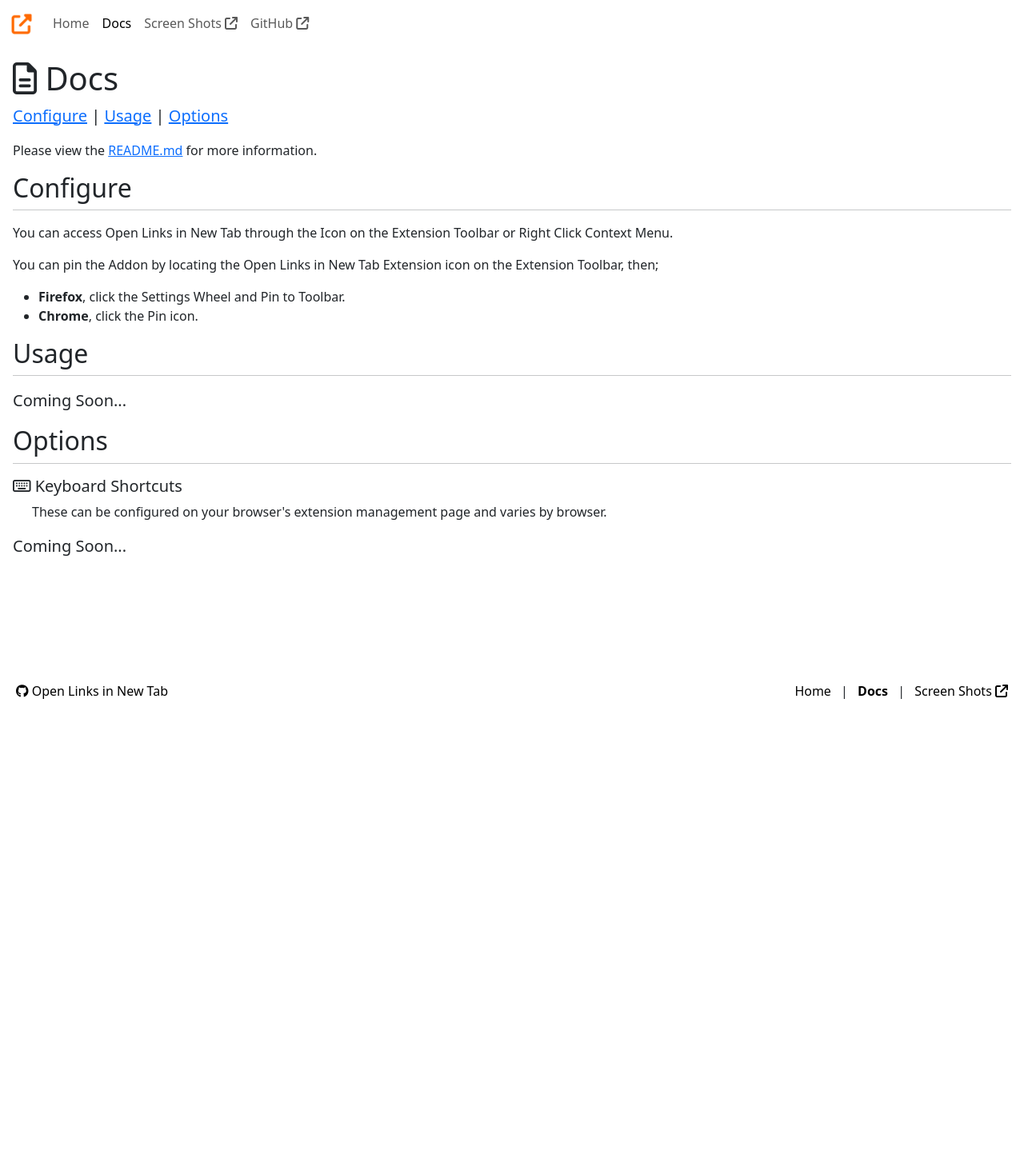
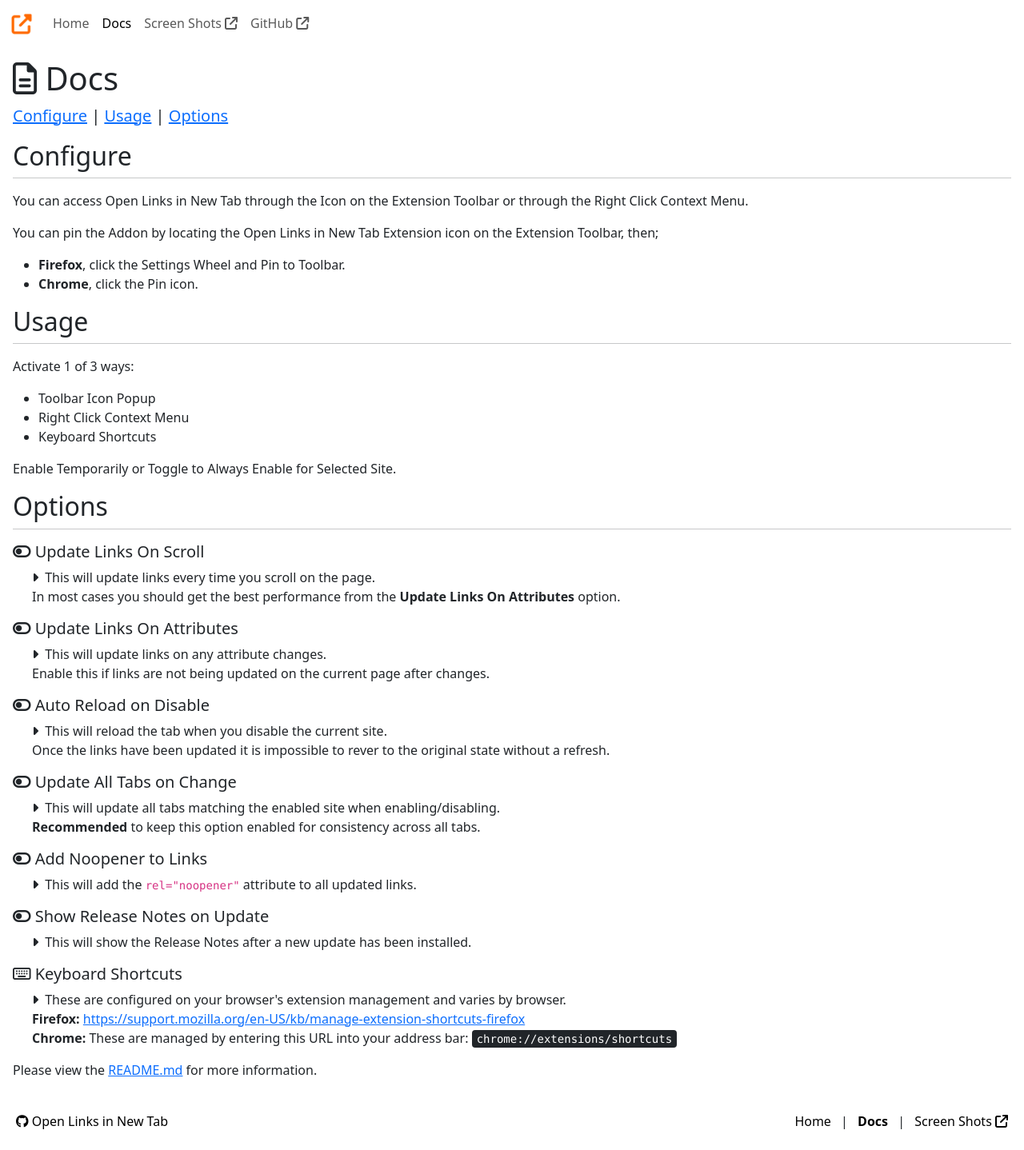
Before and after one commit to cssnr/open-links-in-new-tab-site, a Jekyll site: the page built from docs.html, in a window 1280 px wide. Shown: the whole page at 80% size. Built offline with Jekyll 4.4.1, drawn with Linux system fonts in a browser that asks for light colours; comment, search, counter and statistics services are not loaded; before the commit the page ends 900 px from its top, so only the background shows below that.

```diff
--- a/_layouts/default.html
+++ b/_layouts/default.html
@@ -26,8 +26,8 @@
     {% endif %}
 
     <link rel="icon" href="/favicon.ico" sizes="any">
-    <link rel="stylesheet" href="https://cdnjs.cloudflare.com/ajax/libs/bootstrap/5.3.2/css/bootstrap.min.css" integrity="sha512-b2QcS5SsA8tZodcDtGRELiGv5SaKSk1vDHDaQRda0htPYWZ6046lr3kJ5bAAQdpV2mmA/4v0wQF9MyU6/pDIAg==" crossorigin="anonymous" referrerpolicy="no-referrer" />
-    <link rel="stylesheet" href="https://cdnjs.cloudflare.com/ajax/libs/font-awesome/6.4.2/css/all.min.css" integrity="sha512-z3gLpd7yknf1YoNbCzqRKc4qyor8gaKU1qmn+CShxbuBusANI9QpRohGBreCFkKxLhei6S9CQXFEbbKuqLg0DA==" crossorigin="anonymous" referrerpolicy="no-referrer" />
+    <link rel="stylesheet" href="https://cdnjs.cloudflare.com/ajax/libs/bootstrap/5.3.3/css/bootstrap.min.css" integrity="sha512-jnSuA4Ss2PkkikSOLtYs8BlYIeeIK1h99ty4YfvRPAlzr377vr3CXDb7sb7eEEBYjDtcYj+AjBH3FLv5uSJuXg==" crossorigin="anonymous" referrerpolicy="no-referrer" />
+    <link rel="stylesheet" href="https://cdnjs.cloudflare.com/ajax/libs/font-awesome/6.5.2/css/all.min.css" integrity="sha512-SnH5WK+bZxgPHs44uWIX+LLJAJ9/2PkPKZ5QiAj6Ta86w+fsb2TkcmfRyVX3pBnMFcV7oQPJkl9QevSCWr3W6A==" crossorigin="anonymous" referrerpolicy="no-referrer" />
     <link rel="stylesheet" href="/css/main.css">
 
     {% if page.title == 'Uninstall' %}
@@ -55,7 +55,7 @@
                             Docs</a></li>
                     <li class="nav-item"><a class="nav-link" href="/screenshots/" target="_blank">
                             Screen Shots <i class="fa-solid fa-arrow-up-right-from-square"></i></a></li>
-                    <li class="nav-item"><a class="nav-link" href="{{ site.github_url }}" target="_blank" rel="noopener">
+                    <li class="nav-item"><a class="nav-link" href="{{ site.github_url }}" target="_blank">
                             GitHub <i class="fa-solid fa-arrow-up-right-from-square"></i></a></li>
                 </ul>
             </div>
@@ -72,8 +72,8 @@
     <div class="container-fluid">
         <div class="row">
             <div class="col-12 col-sm-4">
-                <p><a class="link-body-emphasis text-decoration-none" href="{{ site.github_url }}?tab=readme-ov-file#readme" target="_blank" rel="noopener">
-                    <i class="fab fa-github"></i> {{ site.site_name }}</a></p>
+                <p><a class="link-body-emphasis text-decoration-none" href="{{ site.github_url }}" target="_blank">
+                        <i class="fab fa-github"></i> {{ site.site_name }}</a></p>
             </div>
             <div class="col-12 col-sm-8 text-sm-end">
                 <ul class="list-inline">
@@ -88,7 +88,22 @@
     </div>
 </footer>
 
-<script src="https://cdnjs.cloudflare.com/ajax/libs/bootstrap/5.3.2/js/bootstrap.bundle.min.js" integrity="sha512-X/YkDZyjTf4wyc2Vy16YGCPHwAY8rZJY+POgokZjQB2mhIRFJCckEGc6YyX9eNsPfn0PzThEuNs+uaomE5CO6A==" crossorigin="anonymous" referrerpolicy="no-referrer"></script>
+<button type="button" class="btn btn-outline-primary" id="back-to-top">
+    <i class="fa-regular fa-square-caret-up"></i>
+</button> <!-- back-to-top -->
+
+<div aria-live="polite" aria-atomic="true" class="">
+    <div id="toast-container" class="toast-container position-fixed bottom-0 end-0 p-3"></div>
+</div> <!-- toast-container -->
+
+<div class="d-none">
+    <div class="toast align-items-center border-0" role="alert" aria-live="assertive" aria-atomic="true" data-bs-delay="5000">
+        <div class="toast-body small"></div>
+    </div>
+</div> <!-- d-none -->
+
+<script src="https://cdnjs.cloudflare.com/ajax/libs/bootstrap/5.3.3/js/bootstrap.bundle.min.js" integrity="sha512-7Pi/otdlbbCR+LnW+F7PwFcSDJOuUJB3OxtEHbg4vSMvzvJjde4Po1v4BR9Gdc9aXNUNFVUY+SK51wWT8WF0Gg==" crossorigin="anonymous" referrerpolicy="no-referrer"></script>
+<script src="https://cdnjs.cloudflare.com/ajax/libs/clipboard.js/2.0.11/clipboard.min.js" integrity="sha512-7O5pXpc0oCRrxk8RUfDYFgn0nO1t+jLuIOQdOMRp4APB7uZ4vSjspzp5y6YDtDs4VzUSTbWzBFZ/LKJhnyFOKw==" crossorigin="anonymous" referrerpolicy="no-referrer"></script>
 <script type="text/javascript" src="/js/main.js"></script>
 
 </body>
--- a/css/main.css
+++ b/css/main.css
@@ -0,0 +1,14 @@
+/* CSS for global */
+
+#back-to-top {
+    position: fixed;
+    bottom: 64px;
+    right: 20px;
+    display: none;
+    z-index: 3;
+}
+
+.toast-container {
+    max-width: 260px;
+    width: 100%;
+}
--- a/docs.html
+++ b/docs.html
@@ -9,62 +9,80 @@ description: Documentation and Instructions for configuring and using Open Links
 
 <p class="lead"><a href="#configure">Configure</a> | <a href="#usage">Usage</a> | <a href="#options">Options</a></p>
 
-<p>Please view the <a href="{{ site.github_url }}?tab=readme-ov-file#readme" target="_blank">README.md</a> for more information.</p>
+{% comment %}{% include alerts.html %}{% endcomment %}
+
 
 <h2 id="configure">Configure</h2>
 <hr class="mt-0">
 
-<p>You can access {{ site.site_name }} through the Icon on the Extension Toolbar or Right Click Context Menu.</p>
+<p>You can access {{ site.site_name }} through the Icon on the Extension Toolbar or through the Right Click Context Menu.</p>
 <p>You can pin the Addon by locating the {{ site.site_name }} Extension icon on the Extension Toolbar, then;</p>
 <ul>
     <li><strong>Firefox</strong>, click the Settings Wheel and Pin to Toolbar.<br></li>
     <li><strong>Chrome</strong>, click the Pin icon.<br></li>
 </ul>
 
+
 <h2 id="usage">Usage</h2>
 <hr class="mt-0">
 
-<p class="lead">Coming Soon...</p>
-{% comment %}<p>Activate 1 of 3 ways:</p>{% endcomment %}
-{% comment %}<ul>{% endcomment %}
-    {% comment %}<li>Toolbar Icon Popup</li>{% endcomment %}
-    {% comment %}<li>Right Click Context Menu</li>{% endcomment %}
-    {% comment %}<li>Keyboard Shortcuts for Extract/Popup</li>{% endcomment %}
-{% comment %}</ul>{% endcomment %}
-{% comment %}{% endcomment %}
-{% comment %}<p>Extract all links, just domains, use a quick filter, or a saved filter.</p>{% endcomment %}
-{% comment %}<p><i class="fa-regular fa-lightbulb"></i> Tip: You may also select text with your mouse, and right click to extract links from the selection.</p>{% endcomment %}
+<p>Activate 1 of 3 ways:</p>
+<ul>
+    <li>Toolbar Icon Popup</li>
+    <li>Right Click Context Menu</li>
+    <li>Keyboard Shortcuts</li>
+</ul>
+
+<p>Enable Temporarily or Toggle to Always Enable for Selected Site.</p>
+
 
 <h2 id="options">Options</h2>
 <hr class="mt-0">
 
+<h5><i class="fa-solid fa-toggle-off"></i> Update Links On Scroll</h5>
+<p class="ps-4">
+    <i class="fa-solid fa-caret-right me-1"></i> This will update links every time you scroll on the page.<br>
+    In most cases you should get the best performance from the <strong>Update Links On Attributes</strong> option.
+</p>
+
+<h5><i class="fa-solid fa-toggle-off"></i> Update Links On Attributes</h5>
+<p class="ps-4">
+    <i class="fa-solid fa-caret-right me-1"></i> This will update links on any attribute changes.<br>
+    Enable this if links are not being updated on the current page after changes.
+</p>
+
+<h5><i class="fa-solid fa-toggle-off"></i> Auto Reload on Disable </h5>
+<p class="ps-4">
+    <i class="fa-solid fa-caret-right me-1"></i> This will reload the tab when you disable the current site.<br>
+    Once the links have been updated it is impossible to rever to the original state without a refresh.
+</p>
+
+<h5><i class="fa-solid fa-toggle-off"></i> Update All Tabs on Change </h5>
+<p class="ps-4">
+    <i class="fa-solid fa-caret-right me-1"></i> This will update all tabs matching the enabled site when enabling/disabling.<br>
+    <strong>Recommended</strong> to keep this option enabled for consistency across all tabs.
+</p>
+
+<h5><i class="fa-solid fa-toggle-off"></i> Add Noopener to Links  </h5>
+<p class="ps-4">
+    <i class="fa-solid fa-caret-right me-1"></i> This will add the <code>rel="noopener"</code> attribute to all updated links.
+</p>
+
+<h5><i class="fa-solid fa-toggle-off"></i> Show Release Notes on Update</h5>
+<p class="ps-4">
+    <i class="fa-solid fa-caret-right me-1"></i> This will show the Release Notes after a new update has been installed.
+</p>
+
+
 <h5><i class="fa-regular fa-keyboard"></i> Keyboard Shortcuts</h5>
-<p class="ps-4">These can be configured on your browser's extension management page and varies by browser.</p>
+<p class="ps-4">
+    <i class="fa-solid fa-caret-right me-1"></i> These are configured on your browser's extension management and varies by browser.
+    <br>
+    <strong>Firefox:</strong> <a href="https://support.mozilla.org/en-US/kb/manage-extension-shortcuts-firefox" target="_blank" rel="noopener">
+        https://support.mozilla.org/en-US/kb/manage-extension-shortcuts-firefox</a>
+    <br>
+    <strong>Chrome:</strong> These are managed by entering this URL into your address bar:
+    <kbd role="button" data-clipboard-text="chrome://extensions/shortcuts"><span class="d-inline-block">chrome://extensions/shortcuts</span></kbd>
+</p>
 
-<p class="lead">Coming Soon...</p>
-
-{% comment %}<h5><i class="fa-solid fa-code"></i> Regex Flags</h5>{% endcomment %}
-{% comment %}<p class="ps-4">{% endcomment %}
-    {% comment %}This is the default flags used when filtering links via quick filter or a saved filter.{% endcomment %}
-    {% comment %}For more information{% endcomment %}
-    {% comment %}<a href="https://developer.mozilla.org/en-US/docs/Web/JavaScript/Guide/Regular_expressions#advanced_searching_with_flags"{% endcomment %}
-       {% comment %}target="_blank" rel="noopener">read this document</a>.{% endcomment %}
-{% comment %}</p>{% endcomment %}
-{% comment %}{% endcomment %}
-{% comment %}<h5><i class="fa-solid fa-filter"></i> Filters</h5>{% endcomment %}
-{% comment %}<p class="ps-4">{% endcomment %}
-    {% comment %}Add as many saved filters as you need.{% endcomment %}
-    {% comment %}They will show up on the Popup Filter Dropdown, and on the Right Click Context Menu.{% endcomment %}
-{% comment %}</p>{% endcomment %}
-{% comment %}{% endcomment %}
-{% comment %}<h5><i class="fa-solid fa-toggle-off"></i> Enable Right Click Menu</h5>{% endcomment %}
-{% comment %}<p class="ps-4">Enable or Disable Right Click Context Menu.</p>{% endcomment %}
-{% comment %}{% endcomment %}
-{% comment %}<h5><i class="fa-solid fa-toggle-off"></i> Use Default Link Filtering</h5>{% endcomment %}
-{% comment %}<p class="ps-4">{% endcomment %}
-    {% comment %}Filter <strong>out</strong> any links that do not contain <kbd>://</kbd>.{% endcomment %}
-    {% comment %}Turn this off this to include links such as <code>magnet:</code> and <code>mailto:</code> etc.{% endcomment %}
-{% comment %}</p>{% endcomment %}
-{% comment %}{% endcomment %}
-{% comment %}<h5><i class="fa-solid fa-toggle-off"></i> Show Release Notes on Update</h5>{% endcomment %}
-{% comment %}<p class="ps-4">Open the Release Notes after a new update has been installed.</p>{% endcomment %}
+<p>Please view the <a href="{{ site.github_url }}?tab=readme-ov-file#readme" target="_blank">README.md</a> for more information.</p>
--- a/js/main.js
+++ b/js/main.js
@@ -1,11 +1,84 @@
 // JS Main
 
-// document.addEventListener('DOMContentLoaded', domContentLoaded)
-//
-// /**
-//  * DOMContentLoaded
-//  * @function domContentLoaded
-//  */
-// async function domContentLoaded() {
-//     console.debug('domContentLoaded')
-// }
+document
+    .querySelectorAll('[data-clipboard-text]')
+    .forEach((el) => el.addEventListener('click', (e) => e.preventDefault()))
+
+const backToTop = document.getElementById('back-to-top')
+
+if (backToTop) {
+    window.addEventListener('scroll', debounce(onScroll))
+    backToTop.addEventListener('click', () => {
+        document.body.scrollTop = 0
+        document.documentElement.scrollTop = 0
+    })
+}
+
+if (typeof ClipboardJS !== 'undefined') {
+    const clipboard = new ClipboardJS('[data-clipboard-text]')
+    clipboard.on('success', function (event) {
+        // console.debug('clipboard.success:', event)
+        // const text = event.text
+        // console.debug(`text: "${text}"`)
+        if (event.trigger.dataset.toast) {
+            showToast(event.trigger.dataset.toast)
+        } else {
+            showToast('Copied to Clipboard')
+        }
+    })
+    clipboard.on('error', function (event) {
+        // console.debug('clipboard.error:', event)
+        showToast('Clipboard Copy Failed', 'warning')
+    })
+}
+
+/**
+ * On Scroll Callback
+ * @function onScroll
+ */
+function onScroll() {
+    if (
+        document.body.scrollTop > 20 ||
+        document.documentElement.scrollTop > 20
+    ) {
+        backToTop.style.display = 'block'
+    } else {
+        backToTop.style.display = 'none'
+    }
+}
+
+/**
+ * Show Bootstrap Toast
+ * @function showToast
+ * @param {String} message
+ * @param {String} type
+ */
+function showToast(message, type = 'success') {
+    console.debug(`showToast: ${type}: ${message}`)
+    const clone = document.querySelector('.d-none .toast')
+    const container = document.getElementById('toast-container')
+    if (!clone || !container) {
+        return console.warn('Missing clone or container:', clone, container)
+    }
+    const element = clone.cloneNode(true)
+    element.querySelector('.toast-body').innerHTML = message
+    element.classList.add(`text-bg-${type}`)
+    container.appendChild(element)
+    const toast = new bootstrap.Toast(element)
+    element.addEventListener('mousemove', () => toast.hide())
+    toast.show()
+}
+
+/**
+ * DeBounce Function
+ * @function debounce
+ * @param {Function} fn
+ * @param {Number} timeout
+ */
+function debounce(fn, timeout = 250) {
+    let timeoutID
+    return (...args) => {
+        clearTimeout(timeoutID)
+        timeoutID = setTimeout(() => fn(...args), timeout)
+    }
+}
--- a/screenshots.html
+++ b/screenshots.html
@@ -24,7 +24,7 @@ description: Screen Shots of the Open Links in New Tab Extension and Features.
     <meta property="og:image" content="{{ site.site_url }}/media/logo.png">
 
     <link rel="icon" href="favicon.ico" sizes="any">
-    <link rel="stylesheet" href="https://cdn.jsdelivr.net/npm/swiper@10/swiper-bundle.min.css" />
+    <link rel="stylesheet" href="https://cdnjs.cloudflare.com/ajax/libs/Swiper/11.0.3/swiper-bundle.css" integrity="sha512-8L/PDtOcxXEvVD1mWAzCBco7FQ/AHyG/bhg7yQpekicDmRwZA/iNDKpn+MJkYNEVg+qSLkxWLjsHtK781oAaWw==" crossorigin="anonymous" referrerpolicy="no-referrer" />
     <link rel="stylesheet" href="/css/screenshots.css">
 
 </head>
@@ -32,7 +32,6 @@ description: Screen Shots of the Open Links in New Tab Extension and Features.
 
 <div style="--swiper-navigation-color: #fff; --swiper-pagination-color: #fff" class="swiper mySwiper2">
     <div class="swiper-wrapper" id="swiper-shots">
-        <!--        <div class="swiper-slide"><img src="screenshots/01_Login.png" alt="01_Login.png"></div>-->
     </div>
     <div class="swiper-button-next"></div>
     <div class="swiper-button-prev"></div>
@@ -40,11 +39,10 @@ description: Screen Shots of the Open Links in New Tab Extension and Features.
 </div>
 <div thumbsSlider="" class="swiper mySwiper">
     <div class="swiper-wrapper" id="swiper-thumbs">
-        <!--        <div class="swiper-slide"><img src="screenshots/01_Login.png" alt="01_Login.png"></div>-->
     </div>
 </div>
 
-<script src="https://cdn.jsdelivr.net/npm/swiper@10/swiper-bundle.min.js"></script>
+<script src="https://cdnjs.cloudflare.com/ajax/libs/Swiper/11.0.3/swiper-bundle.min.js" integrity="sha512-ILrDRgEiIojcsKyBy12ZU7MtOf78F2fj3vve/AN5i94iXLQ8PZN7IJYPphmAGdwZmTv4N+OzY3trvqGIEY87VA==" crossorigin="anonymous" referrerpolicy="no-referrer"></script>
 <script type="text/javascript" src="/js/vars.js"></script>
 <script type="text/javascript" src="/js/screenshots.js"></script>
 
--- a/uninstall.html
+++ b/uninstall.html
@@ -14,7 +14,7 @@ description: Uninstall Feedback
 <div class="d-flex flex-column h-100 align-items-center">
     <div class="d-flex flex-grow-1 justify-content-center align-items-center w-100">
         <div class="row flex-grow-1">
-            <div class="col-sm-12 col-md-8 col-lg-6 m-auto">
+            <div class="col-sm-12 col-md-10 col-lg-8 col-xxl-6 m-auto">
                 <div id="login-outer" class="m-auto p-3">
                     <div class="justify-content-center align-items-center mb-2 d-flex">
                         <img src="/media/logo.png" class="img-fluid float-start me-2" alt="{{ site.site_name }}" height="42" width="42">
@@ -49,6 +49,7 @@ description: Uninstall Feedback
                             Submit Feedback <i class="fa-regular fa-comment-dots ms-2"></i></button>
                     </form>
                     <div id="error-alert" class="alert alert-danger alert-dismissible fade show text-center mt-3" role="alert" style="display: none;"></div>
+                    {% include alerts.html %}
                 </div>
             </div>
         </div>
```
Also changed, not shown: _includes/alerts.html (added, +22 -0 lines), js/uninstall.js (+29 -9 lines).
